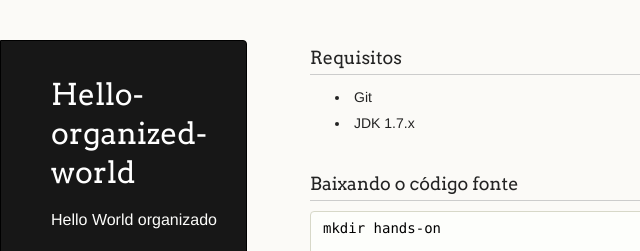
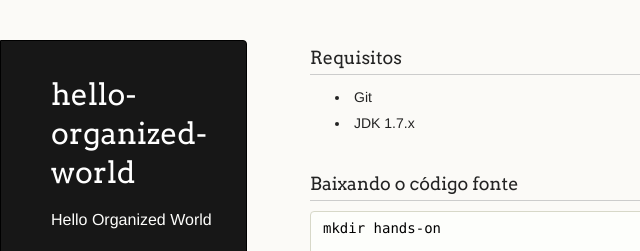
Before and after one commit to br11/hello-organized-world, a plain HTML site: page index.html in a window 1280 px wide. Shown: the top 251 px of the page, 0-640 px from the left. Drawn offline with Linux system fonts and the light colour scheme.

```diff
--- a/index.html
+++ b/index.html
@@ -3,7 +3,7 @@
   <head>
     <meta charset="utf-8">
     <meta http-equiv="X-UA-Compatible" content="chrome=1">
-    <title>Hello-organized-world by br11</title>
+    <title>hello-organized-world by br11</title>
 
     <link rel="stylesheet" href="stylesheets/styles.css">
     <link rel="stylesheet" href="stylesheets/pygment_trac.css">
@@ -16,8 +16,8 @@
   <body>
     <div class="wrapper">
       <header>
-        <h1 class="header">Hello-organized-world</h1>
-        <p class="header">Hello World  organizado </p>
+        <h1 class="header">hello-organized-world</h1>
+        <p class="header">Hello Organized World</p>
 
         <ul>
           <li class="download"><a class="buttons" href="https://github.com/br11/hello-organized-world/zipball/master">Download ZIP</a></li>
--- a/params.json
+++ b/params.json
@@ -1 +1 @@
-{"name":"Hello-organized-world","tagline":"Hello World  organizado ","body":"### Requisitos\r\n\r\n* Git\r\n* JDK 1.7.x\r\n\r\n### Baixando o código fonte\r\n\r\n\tmkdir hands-on\r\n\r\n\tcd hands-on\r\n\r\n\tgit clone https://github.com/br11enterprise/hello-organized-world.git\r\n\r\n\tcd hello-organized-world\r\n\r\n\tls\r\n\r\n\r\n### Execução\r\n\r\nCompilando os fontes\r\n\r\n\tjavac Greetings.java \r\n\r\n\tjavac GreetingsService.java \r\n\r\n\tjavac App.java \r\n\r\n\r\nCompilando os fontes\r\n\r\n\trm -fR bin\r\n\r\n\trm -fR dist\r\n\r\n\tmkdir bin\r\n\r\n\tmkdir bin/classes\r\n\r\n\tjavac -cp libs/commons-cli-1.2.jar -d bin/classes **/*.java\r\n\r\n\r\nEmpacotando a aplicação\r\n\r\n\tjar -cfm bin/app.jar ./src/resources/manifest.txt -C bin/classes .\r\n\t\r\n\tmkdir dist\r\n\r\n\tmkdir dist/bin\r\n\r\n\tcp -R bin/app.jar dist/bin \r\n\r\n\tcp -R libs dist \r\n\r\n\tcp src/resources/run dist\r\n\r\n\r\nExecutando a aplicação\r\n\r\n\tcd dist\r\n\r\n\tjava -jar bin/app.jar [options] <visitor-name>\r\n\r\nEx.: \r\n\r\n\tcd dist\r\n\r\n\tjava -jar bin/app.jar -fv Fulano\r\n\r\n","google":"","note":"Don't delete this file! It's used internally to help with page regeneration."}
+{"name":"hello-organized-world","tagline":"Hello Organized World","body":"### Requisitos\r\n\r\n* Git\r\n* JDK 1.7.x\r\n\r\n### Baixando o código fonte\r\n\r\n\tmkdir hands-on\r\n\r\n\tcd hands-on\r\n\r\n\tgit clone https://github.com/br11enterprise/hello-organized-world.git\r\n\r\n\tcd hello-organized-world\r\n\r\n\tls\r\n\r\n\r\n### Execução\r\n\r\nCompilando os fontes\r\n\r\n\tjavac Greetings.java \r\n\r\n\tjavac GreetingsService.java \r\n\r\n\tjavac App.java \r\n\r\n\r\nCompilando os fontes\r\n\r\n\trm -fR bin\r\n\r\n\trm -fR dist\r\n\r\n\tmkdir bin\r\n\r\n\tmkdir bin/classes\r\n\r\n\tjavac -cp libs/commons-cli-1.2.jar -d bin/classes **/*.java\r\n\r\n\r\nEmpacotando a aplicação\r\n\r\n\tjar -cfm bin/app.jar ./src/resources/manifest.txt -C bin/classes .\r\n\t\r\n\tmkdir dist\r\n\r\n\tmkdir dist/bin\r\n\r\n\tcp -R bin/app.jar dist/bin \r\n\r\n\tcp -R libs dist \r\n\r\n\tcp src/resources/run dist\r\n\r\n\r\nExecutando a aplicação\r\n\r\n\tcd dist\r\n\r\n\tjava -jar bin/app.jar [options] <visitor-name>\r\n\r\nEx.: \r\n\r\n\tcd dist\r\n\r\n\tjava -jar bin/app.jar -fv Fulano\r\n\r\n","google":"","note":"Don't delete this file! It's used internally to help with page regeneration."}
```
